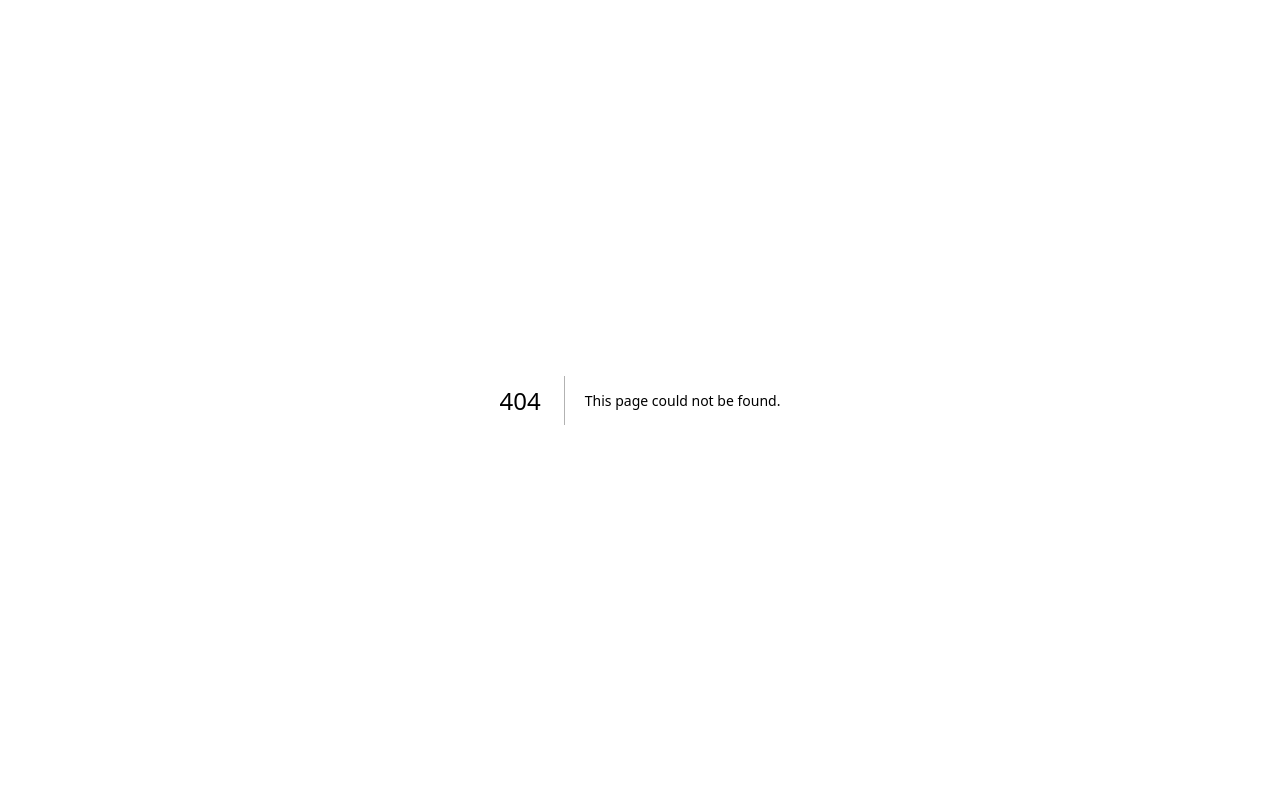
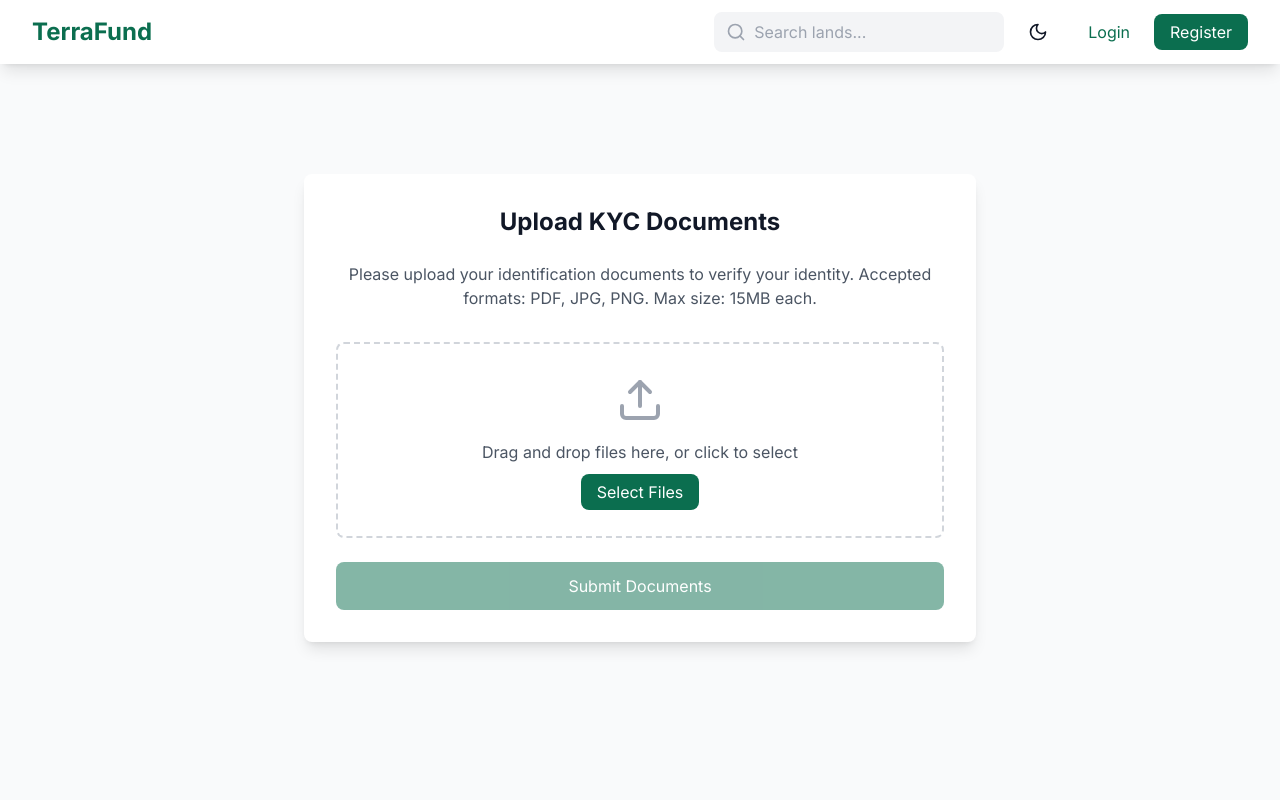
Before and after one commit to TerraFund/web_frontend, a Next.js app: page /auth/kyc in a window 1280 px wide. Before the commit this address had no page. Shown: the top 800 px of the page. Built offline with nearby package versions, Linux system fonts and the light colour scheme.

Commit message:
Create KYC upload page with file selection and preview

```diff
--- /dev/null
+++ b/src/app/auth/kyc/page.tsx
@@ -0,0 +1,105 @@
+'use client';
+
+import { useState } from 'react';
+import { useRouter } from 'next/navigation';
+import Navbar from '@/components/Navbar';
+import Footer from '@/components/Footer';
+import { Upload, FileText, X } from 'lucide-react';
+
+export default function KYCUpload() {
+  const router = useRouter();
+  const [files, setFiles] = useState<File[]>([]);
+  const [uploading, setUploading] = useState(false);
+
+  const handleFileSelect = (e: React.ChangeEvent<HTMLInputElement>) => {
+    const selectedFiles = Array.from(e.target.files || []);
+    setFiles(prev => [...prev, ...selectedFiles]);
+  };
+
+  const removeFile = (index: number) => {
+    setFiles(prev => prev.filter((_, i) => i !== index));
+  };
+
+  const handleSubmit = async () => {
+    setUploading(true);
+    // Mock upload
+    setTimeout(() => {
+      setUploading(false);
+      router.push('/dashboard');
+    }, 2000);
+  };
+
+  return (
+    <div className="min-h-screen bg-background_light dark:bg-background_dark">
+      <Navbar />
+      <main className="pt-16 flex items-center justify-center min-h-screen py-12">
+        <div className="max-w-2xl w-full mx-4">
+          <div className="bg-white dark:bg-gray-800 rounded-lg shadow-lg p-8">
+            <h1 className="text-2xl font-bold text-center mb-6 text-gray-900 dark:text-white">
+              Upload KYC Documents
+            </h1>
+            <p className="text-center text-gray-600 dark:text-gray-400 mb-8">
+              Please upload your identification documents to verify your identity.
+              Accepted formats: PDF, JPG, PNG. Max size: 15MB each.
+            </p>
+
+            <div className="border-2 border-dashed border-gray-300 dark:border-gray-600 rounded-lg p-8 text-center mb-6">
+              <Upload className="mx-auto h-12 w-12 text-gray-400 mb-4" />
+              <p className="text-gray-600 dark:text-gray-400 mb-4">
+                Drag and drop files here, or click to select
+              </p>
+              <input
+                type="file"
+                multiple
+                accept=".pdf,.jpg,.jpeg,.png"
+                onChange={handleFileSelect}
+                className="hidden"
+                id="file-upload"
+              />
+              <label
+                htmlFor="file-upload"
+                className="bg-primary text-white px-4 py-2 rounded-lg cursor-pointer hover:bg-accent transition-colors"
+              >
+                Select Files
+              </label>
+            </div>
+
+            {files.length > 0 && (
+              <div className="mb-6">
+                <h3 className="text-lg font-semibold mb-4 text-gray-900 dark:text-white">Selected Files</h3>
+                <div className="space-y-2">
+                  {files.map((file, index) => (
+                    <div key={index} className="flex items-center justify-between bg-gray-50 dark:bg-gray-700 p-3 rounded-lg">
+                      <div className="flex items-center">
+                        <FileText className="h-5 w-5 text-gray-400 mr-3" />
+                        <span className="text-sm text-gray-900 dark:text-white">{file.name}</span>
+                        <span className="text-xs text-gray-500 dark:text-gray-400 ml-2">
+                          ({(file.size / 1024 / 1024).toFixed(2)} MB)
+                        </span>
+                      </div>
+                      <button
+                        onClick={() => removeFile(index)}
+                        className="text-red-500 hover:text-red-700"
+                      >
+                        <X className="h-5 w-5" />
+                      </button>
+                    </div>
+                  ))}
+                </div>
+              </div>
+            )}
+
+            <button
+              onClick={handleSubmit}
+              disabled={files.length === 0 || uploading}
+              className="w-full bg-primary text-white py-3 px-4 rounded-lg hover:bg-accent transition-colors disabled:opacity-50 disabled:cursor-not-allowed"
+            >
+              {uploading ? 'Uploading...' : 'Submit Documents'}
+            </button>
+          </div>
+        </div>
+      </main>
+      <Footer />
+    </div>
+  );
+}
```
